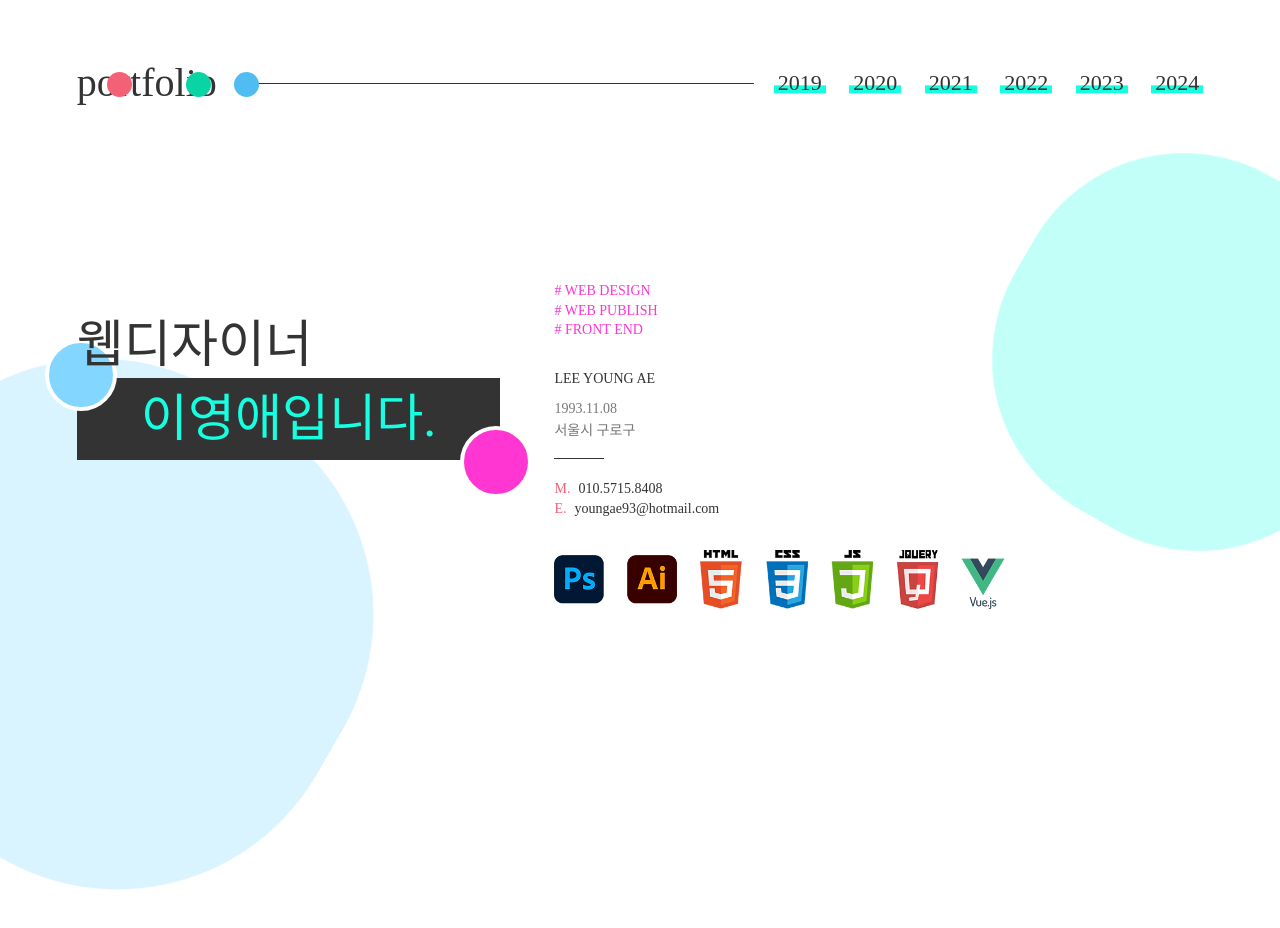
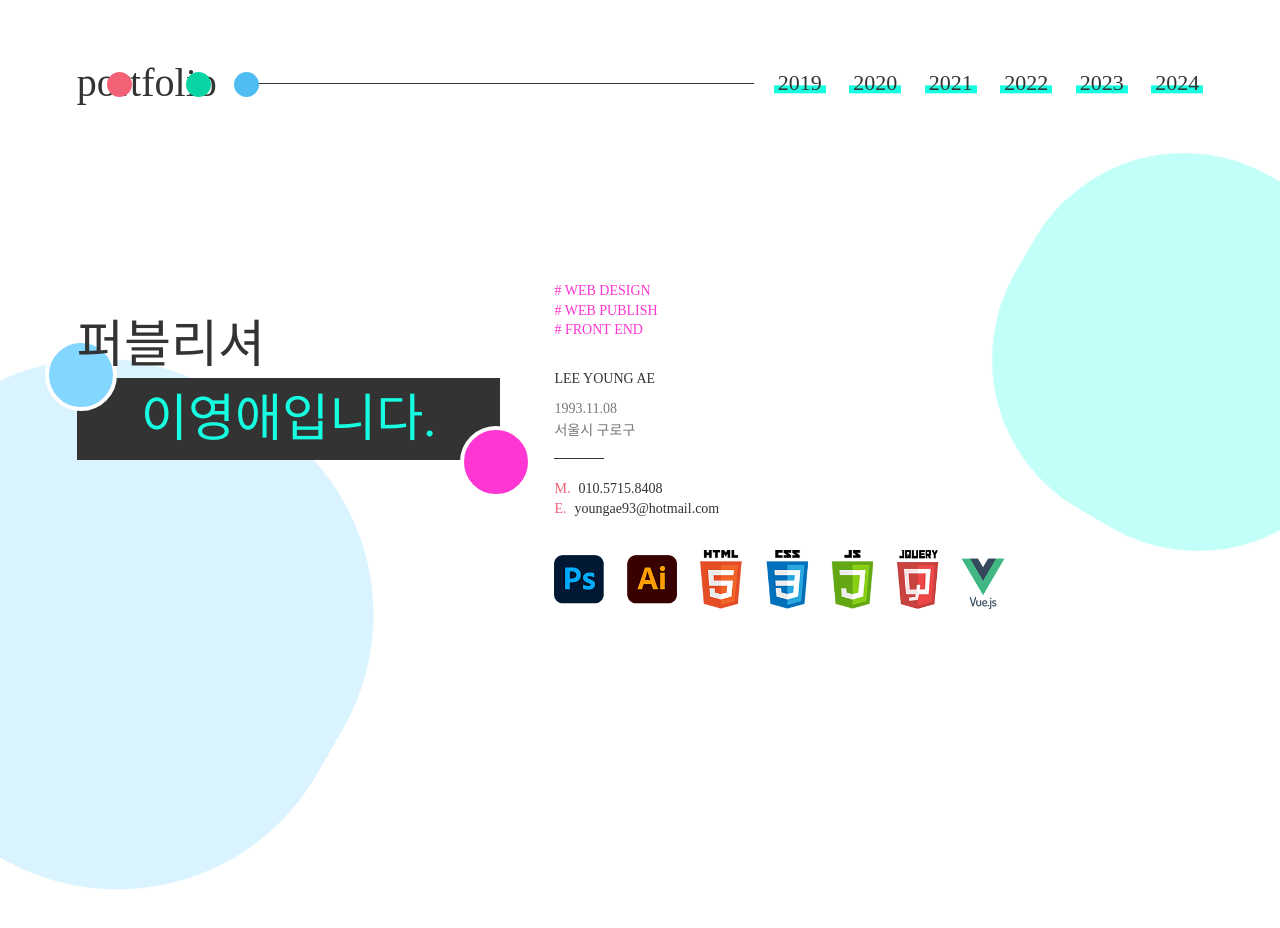
Before and after one commit to duddoi/2022_portfolio, a plain HTML site: page old/index.html in a window 1280 px wide. Shown: the top 928 px of the page. Drawn offline with nearby package versions, Linux system fonts and the light colour scheme; a web font is replaced by a local one.

Commit message:
테스트

```diff
--- a/old/index.html
+++ b/old/index.html
@@ -34,7 +34,7 @@
             </div>
           </div>
           <div class="section--text introduce">
-            <div class="gmarket-b">웹디자이너</div>
+            <div class="gmarket-b">퍼블리셔</div>
             <div class="gmarket-b highlight">이영애입니다.</div>
           </div>
           <div class="section--text profile gmarket-m">
```
